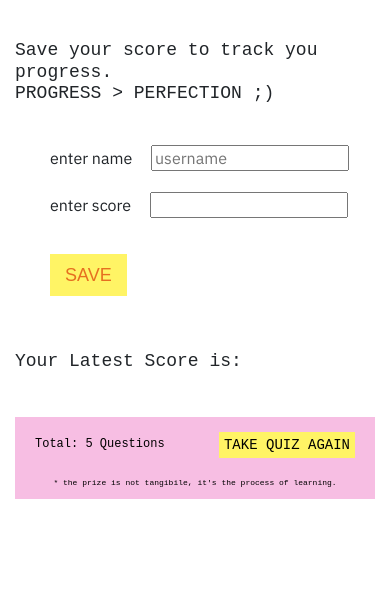
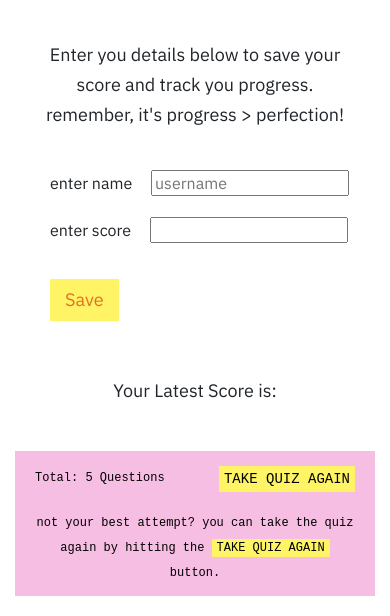
Before and after one commit to NicoleGeorge/javascript-quiz-app, a plain HTML site: page end.html in a window 390 px wide. Shown: the part 230-846 px from the top of the page. Drawn offline with nearby package versions, Linux system fonts and the light colour scheme.

Commit message:
final quiz commit. Styles updated to be consistent, responsive styles updated, end.html footer text updated, pseuod code text document included, README file completed

```diff
--- a/css/styles.css
+++ b/css/styles.css
@@ -12,10 +12,19 @@ h2 {
 
 h3 {
     font-size: 18px;
-    font-family: monospace;
+    font-family: 'IBM Plex Sans', sans-serif;
     margin: 20px 0;
-    padding: 20px 0px;
+    padding: 20px 20px;
     font-weight: 500;
+    line-height: 30px;
+    text-align: left;
+
+}
+
+span {
+    text-decoration: underline;
+    text-decoration-style: solid;
+    text-decoration-color:  #69cae8;
 }
 
 /* CONTAINER STYLES */
@@ -90,7 +99,7 @@ li {
 button {
     font-size: 12px;
     font-weight: 800;
-    font-family: Arial, Helvetica, sans-serif;
+    font-family: 'IBM Plex Sans', sans-serif;
     border: none;
     color:  #e66f20;
     background-color: #fff465;
@@ -168,12 +177,12 @@ p {
 
 .saveDetails {
     font-size: 18px;
-    font-weight: 400;
-    font-family: Arial, Helvetica, sans-serif;
+    font-weight: 500;
+    font-family: 'IBM Plex Sans', sans-serif;
     border: none;
     color:  #e66f20;
     background-color: #fff465;
-    text-transform: uppercase;
+    text-transform: capitalize;
     padding: 15px 15px;
     margin: 15px;
 }
@@ -181,6 +190,20 @@ p {
 .saveDetails:hover {
     background-color: #e66f20;
     color: #fff465;
+}
+
+.endPage {
+    font-family: monospace;
+    font-size: 12px;
+    font-weight: 400;
+    text-align: center;
+    line-height: 25px;
+}
+
+#retake {
+    background-color: #fff465;
+    padding: 2px 5px;
+    text-decoration: none;
 }
 
 /* FOOTER STYLES */
@@ -242,4 +265,14 @@ footer {
     p .disclaimer {
         font-weight: lighter;
     }
+
+    h3 {
+        font-size: 18px;
+        font-family: 'IBM Plex Sans', sans-serif;
+        margin: 20px 0;
+        padding: 20px 0px;
+        font-weight: 400;
+        line-height: 30px;
+        text-align: center;
+    }
 }
--- a/end.html
+++ b/end.html
@@ -21,7 +21,7 @@
         </header>
 
         <!-- adding form for users to submit -->
-        <h3>Save your score to track you progress.<br>PROGRESS > PERFECTION ;)</h3>
+        <h3>Enter you details below to save your <br>score and track you progress.<br>remember, it's progress > perfection!</h3>
         <form>
           <div class="formBox">
             <label for="name" class="enterName">Enter name</label>
@@ -50,7 +50,7 @@
         <footer>
           <div class="float-left total">Total: 5 Questions </div>
           <div id="restart" class="float-right"><a href="index.html">Take Quiz Again</a></div>
-          <p class="disclaimer">* the prize is not tangibile, it's the process of learning.</p>
+          <p class="endPage">not your best attempt? you can take the quiz again by hitting the <span id="retake">TAKE QUIZ AGAIN</span> button.</p>
         </footer>
       </main>
 
--- a/js/quiz.js
+++ b/js/quiz.js
@@ -122,7 +122,7 @@ function process(n) {
     var currentScore = [];
 
     var saveHighScore = e => {
-        // console.log("clicked the save button");
+        // console.log("clicked the save button"); working!!
         e.preventDefault();
         let userScore = {
             id: Date.now(),
```
Also changed, not shown: index.html (+2 -2 lines), 2 other files.
